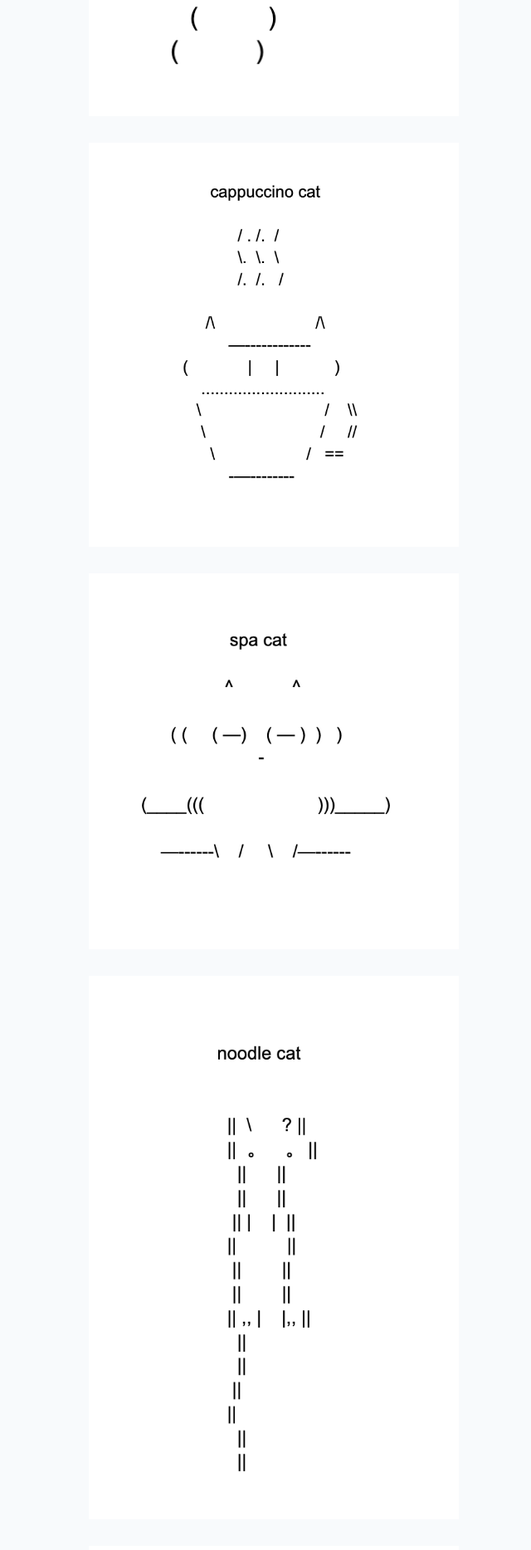
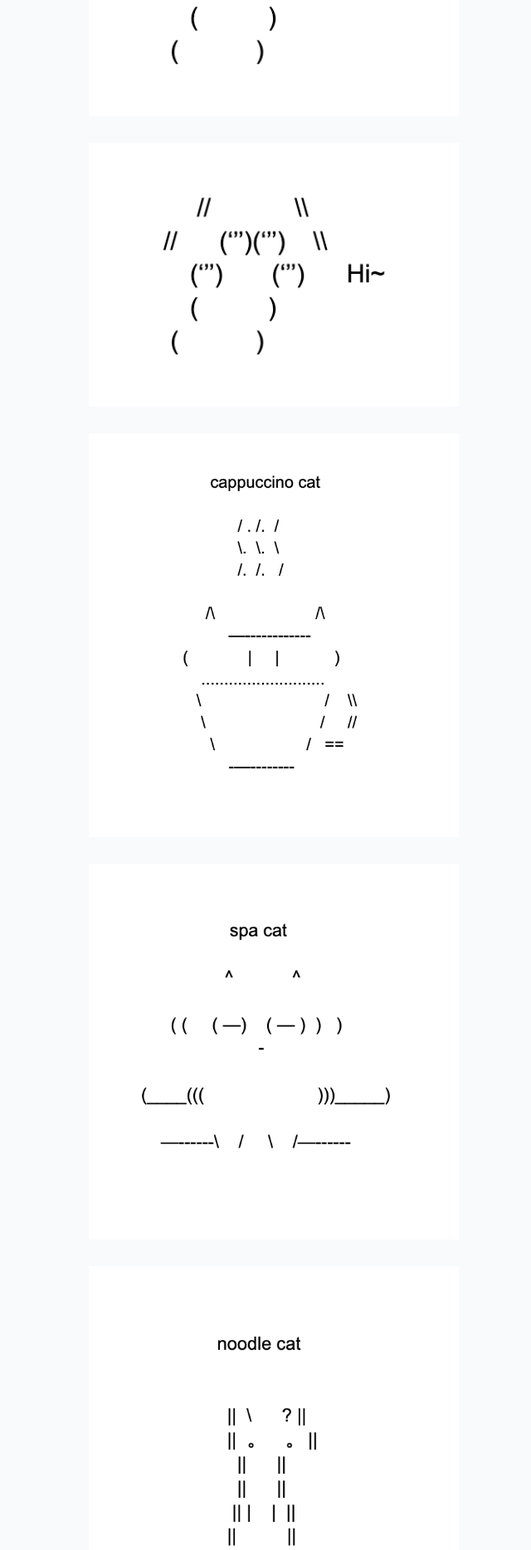
Before and after one commit to catapplesofa/portfolio, a Jekyll site: the page built from _posts/2024-11-02-asciicats.md, in a window 1280 px wide. Shown: the part 1258-3126 px from the top of the page at 83% size, without its empty margins (310-950 px from the left). Built offline with Jekyll 4.4.1, drawn with Linux system fonts in a browser that asks for light colours.

Commit message:
Update 2024-11-02-asciicats.md

```diff
--- a/_posts/2024-11-02-asciicats.md
+++ b/_posts/2024-11-02-asciicats.md
@@ -18,6 +18,8 @@ comments: true
 
 During a mentorship program with the Mass Cybersecurity Center, Yuchan came up with an idea of making a honeypot filled with cute cat emojis and see what hackers react to them through command lines. She planned to know more about hacker psychology through this project. Although the hacker part failed because most attacks turned out to be automated and her server could not be accessed at all afterwards, the ASCII cats Yuchan created for the project are exhibitable. Yuchan was happy that the ASCII cats brought a slight of playful and joy to the symbols.
 
+
+![A cute ASCII cat]({{ site.baseurl }}/assets/images/hi.jpg)
 ![A cute ASCII cat]({{ "/assets/images/hi.jpg" | relative_url }})
 ![A cute ASCII cat]({{ "/assets/images/cappuccino.jpg" | relative_url }})
 ![A cute ASCII cat]({{ "/assets/images/spa.jpg" | relative_url }})
```
